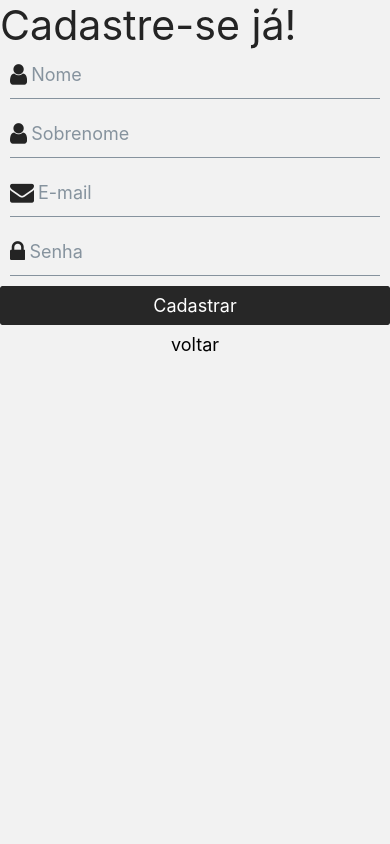
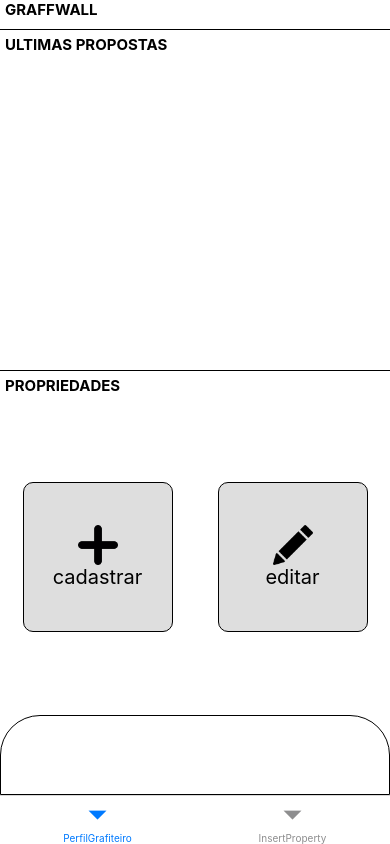
Before and after one commit to lagoela/graffwall, a React Native app in the folder FrontEnd/: screen /Signin in a window 390 px wide. Built offline with nearby package versions, Linux system fonts and the light colour scheme.

Commit message:
adicionando a screen de cadastro das propriedades, a  tab-bar e atualizando as rodas do frontend

```diff
--- a/FrontEnd/App.js
+++ b/FrontEnd/App.js
@@ -1,11 +1,7 @@
-import React from "react";
-import { NavigationContainer } from "@react-navigation/native";
 import Routes from "./src/Routes";
 
 export default function App() {
   return (
-    <NavigationContainer>
-      <Routes />
-    </NavigationContainer>
+    <Routes />
   );
 }
--- a/FrontEnd/package.json
+++ b/FrontEnd/package.json
@@ -10,6 +10,7 @@
   },
   "dependencies": {
     "@react-native-async-storage/async-storage": "^1.19.5",
+    "@react-navigation/bottom-tabs": "^6.5.11",
     "@react-navigation/native": "^6.1.9",
     "@react-navigation/stack": "^6.3.20",
     "@rneui/base": "^4.0.0-rc.7",
--- a/FrontEnd/src/Routes/index.js
+++ b/FrontEnd/src/Routes/index.js
@@ -1,30 +1,11 @@
-import { createStackNavigator } from "@react-navigation/stack";
-import Welcome from "../pages/Welcome";
-import SignIn from "../pages/Singin";
-import HomeScreen from "../pages/Home"
+import { NavigationContainer } from "@react-navigation/native";
 
-const Stack = createStackNavigator();
+import TabRoutes from "./tabRoutes";
 
-export default function Routes() {
+export default function App() {
   return (
-    <Stack.Navigator>
-      <Stack.Screen
-        name="Welcome"
-        component={Welcome}
-        options={{ headerShown: false }}
-      />
-
-      <Stack.Screen
-        name="Signin"
-        component={SignIn}
-        options={{ headerShown: false }}
-      />
-
-      <Stack.Screen
-        name='Home'
-        component={HomeScreen}
-        options={{ headerShown: false }}
-      />
-    </Stack.Navigator>
+    <NavigationContainer>
+      <TabRoutes />
+    </NavigationContainer>
   );
 }
--- /dev/null
+++ b/FrontEnd/src/Routes/tabRoutes.js
@@ -0,0 +1,24 @@
+import { createBottomTabNavigator } from '@react-navigation/bottom-tabs'
+
+import PerfilGrafiteiroScreen from "../pages/Perfil-Grafiteiro"
+import  InsertPropertyScreen  from "../pages/InsertProperty"
+
+const Tab = createBottomTabNavigator();
+
+export default function TabRoutes() {
+    return (
+        <Tab.Navigator screenOptions={{ headerShown: false }}>
+
+            <Tab.Screen
+                name='PerfilGrafiteiro'
+                component={PerfilGrafiteiroScreen}
+            />
+
+            <Tab.Screen
+                name='InsertProperty'
+                component={InsertPropertyScreen}
+            />
+
+        </Tab.Navigator>
+    )
+}
--- /dev/null
+++ b/FrontEnd/src/pages/InsertProperty/index.js
@@ -0,0 +1,9 @@
+import {Text, View} from 'react-native'
+
+export default function InsertPropertyScreen() {
+  return (
+    <View>
+        <Text> Cadastrar propriedade </Text>
+    </View>
+  );
+}
--- a/FrontEnd/src/pages/Home/index.js
+++ b/FrontEnd/src/pages/Perfil-Grafiteiro/index.js
@@ -1,24 +1,27 @@
 import * as React from 'react';
 import { SafeAreaProvider, SafeAreaView } from "react-native-safe-area-context";
-import { View, Pressable, Text, Image, StyleSheet } from 'react-native';
+import { Pressable, Text, Image, StyleSheet } from 'react-native';
 
 
 
-export default function HomeScreen() {
+export default function PerfilGrafiteiroScreen() {
 
     return (
 
         <SafeAreaProvider style={{ backgroundColor: '#ffffff' }}>
+
             <SafeAreaView style={style.container1}>
                 <Text style={style.textTitle}>
                     GRAFFWALL
                 </Text>
             </SafeAreaView>
+
             <SafeAreaView style={style.container2}>
                 <Text style={style.textTitle}>
                     ULTIMAS PROPOSTAS
                 </Text>
             </SafeAreaView>
+
             <SafeAreaView style={style.container3}>
                 <Text style={style.textTitle}>
                     PROPRIEDADES
@@ -43,7 +46,13 @@ export default function HomeScreen() {
                         </Text>
                     </Pressable>
                 </SafeAreaView>
+
             </SafeAreaView>
+
+            <SafeAreaView style={style.bottomBar}>
+
+            </SafeAreaView>
+
         </SafeAreaProvider>
 
     )
@@ -51,17 +60,16 @@ export default function HomeScreen() {
 
 const style = StyleSheet.create({
     container1: {
-        flex: 1,
-        backgroundColor: 'gray',
-        marginBottom: 5
+        marginBottom: 5,
+        borderBottomWidth: 1
     },
     container2: {
-        flex: 3,
-        backgroundColor: 'gray',
-        marginBottom: 5
+        flex: 1,
+        marginBottom: 5,
+        borderBottomWidth: 1
     },
     container3: {
-        flex: 3,
+        flex: 1,
         marginBottom: 5
     },
     textTitle: {
@@ -71,6 +79,7 @@ const style = StyleSheet.create({
         marginBottom: 10
     },
     containerBtnProps: {
+        flex: 1,
         flexDirection: 'row',
         alignItems: 'center',
         justifyContent: 'space-around'
@@ -92,5 +101,12 @@ const style = StyleSheet.create({
     btnTextProp: {
         fontSize: 20,
         alignSelf: 'center',
+    },
+
+    bottomBar: {
+        height: 80,
+        borderWidth: 1,
+        borderTopRightRadius: 40,
+        borderTopLeftRadius: 40
     }
 })
```
Also changed, not shown: FrontEnd/src/Routes/stackRoutes.js (added, +30 -0 lines), 1 other file (tests, documents, lock files or other folders).
